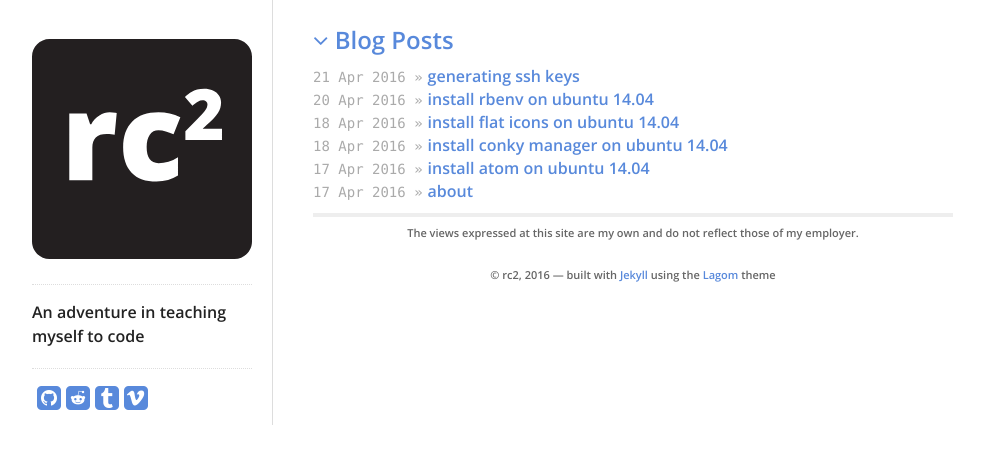
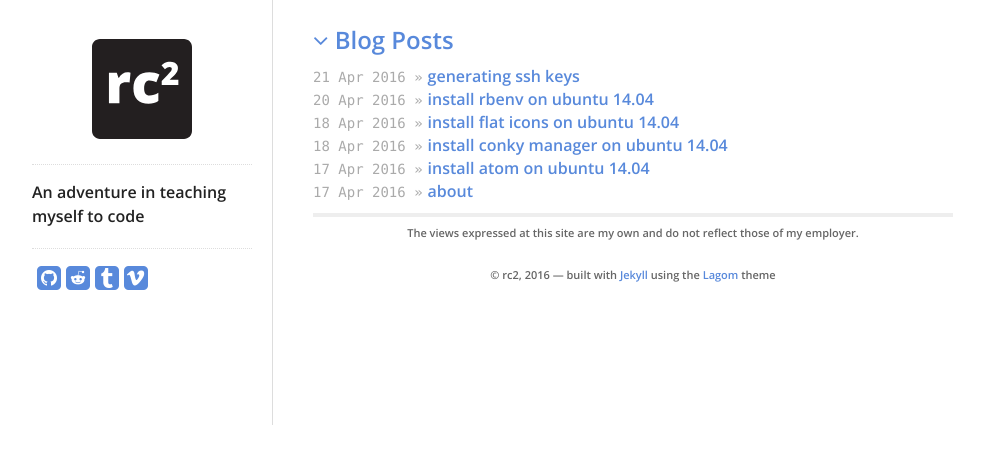
Before and after one commit to rc2squared/rc2squared, a Jekyll site: the page built from index.html, in a window 1280 px wide. Shown: the top 464 px of the page, without its empty margins (138-1122 px from the left). Built offline with Jekyll 4.4.1, drawn with Linux system fonts in a browser that asks for light colours; nearby versions of some CDN libraries.

Commit message:
change to logo

```diff
--- a/_includes/css/screen.css
+++ b/_includes/css/screen.css
@@ -188,6 +188,10 @@ nav h1, nav h2 {
   margin-bottom: 25px;
 }
 
+#logo {
+  width: 100px;
+}
+
 #gravatar {
   width: 180px;
   -webkit-border-radius: 50%;
```
